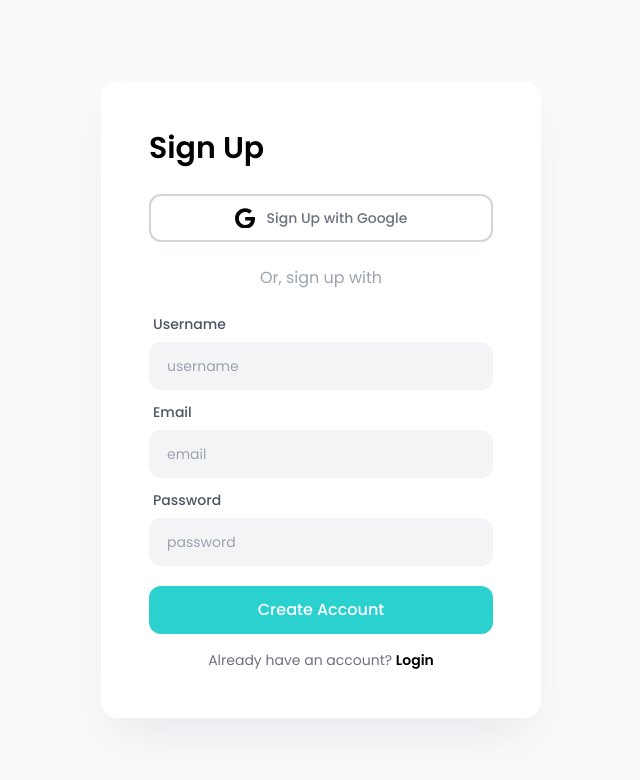
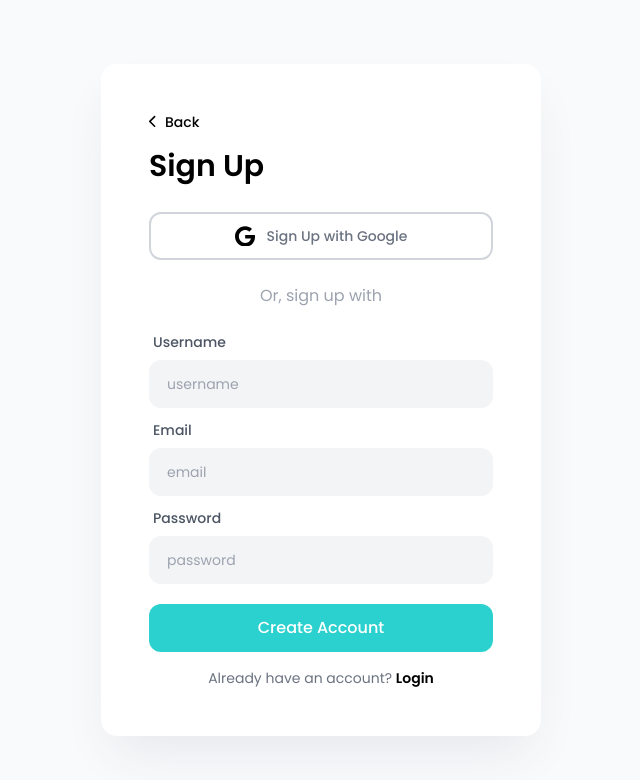
Before and after one commit to arshGoyalDev/url-shortner, a React (Create React App) app: page /sign-up in a window 1280 px wide. Shown: the top 780 px of the page, without its empty margins (319-959 px from the left). Built offline with nearby package versions, Linux system fonts and the light colour scheme.

Commit message:
add: back-btn in sign-up & login page

```diff
--- a/src/pages/login.js
+++ b/src/pages/login.js
@@ -73,6 +73,17 @@
       </Helmet>
 
       <div className="w-[90%] max-w-[440px] py-10 sm:py-12 px-5 sm:px-12 sm:bg-white sm:shadow-2xl sm:shadow-gray-200 sm:rounded-2xl">
+        <Link to="/">
+          <button className="flex items-center gap-2 font-medium text-sm mb-4">
+            <div className="w-2">
+              <svg xmlns="http://www.w3.org/2000/svg" viewBox="0 0 320 512">
+                <path d="M224 480c-8.188 0-16.38-3.125-22.62-9.375l-192-192c-12.5-12.5-12.5-32.75 0-45.25l192-192c12.5-12.5 32.75-12.5 45.25 0s12.5 32.75 0 45.25L77.25 256l169.4 169.4c12.5 12.5 12.5 32.75 0 45.25C240.4 476.9 232.2 480 224 480z" />
+              </svg>
+            </div>
+            <span>Back</span>
+          </button>
+        </Link>
+
         <h2 className="text-3xl font-semibold">Login</h2>
 
         <button className="flex justify-center items-center gap-2 w-full text-gray-500 font-medium py-3 px-8 border-2 border-solid border-gray-300 mt-7 rounded-xl transition-all">
--- a/src/pages/sign-up.js
+++ b/src/pages/sign-up.js
@@ -74,6 +74,17 @@
       </Helmet>
 
       <div className="w-[90%] max-w-[440px] py-10 sm:py-12 px-5 sm:px-12 sm:bg-white rounded-2xl sm:shadow-2xl sm:shadow-gray-200">
+        <Link to="/">
+          <button className="flex items-center gap-2 font-medium text-sm mb-4">
+            <div className="w-2">
+              <svg xmlns="http://www.w3.org/2000/svg" viewBox="0 0 320 512">
+                <path d="M224 480c-8.188 0-16.38-3.125-22.62-9.375l-192-192c-12.5-12.5-12.5-32.75 0-45.25l192-192c12.5-12.5 32.75-12.5 45.25 0s12.5 32.75 0 45.25L77.25 256l169.4 169.4c12.5 12.5 12.5 32.75 0 45.25C240.4 476.9 232.2 480 224 480z" />
+              </svg>
+            </div>
+            <span>Back</span>
+          </button>
+        </Link>
+
         <h2 className="text-3xl font-semibold">Sign Up</h2>
 
         <button className="flex justify-center items-center gap-3 w-full font-medium text-gray-500 py-3 px-8 border-2 border-solid border-gray-300 mt-7 rounded-xl transition-all">
@@ -84,7 +95,6 @@
           </div>
           <span className="text-sm">Sign Up with Google</span>
         </button>
-
 
         <span className="block text-center text-gray-400 my-6">
           Or, sign up with
```
Lines whose indentation alone changed are shown as unchanged.
